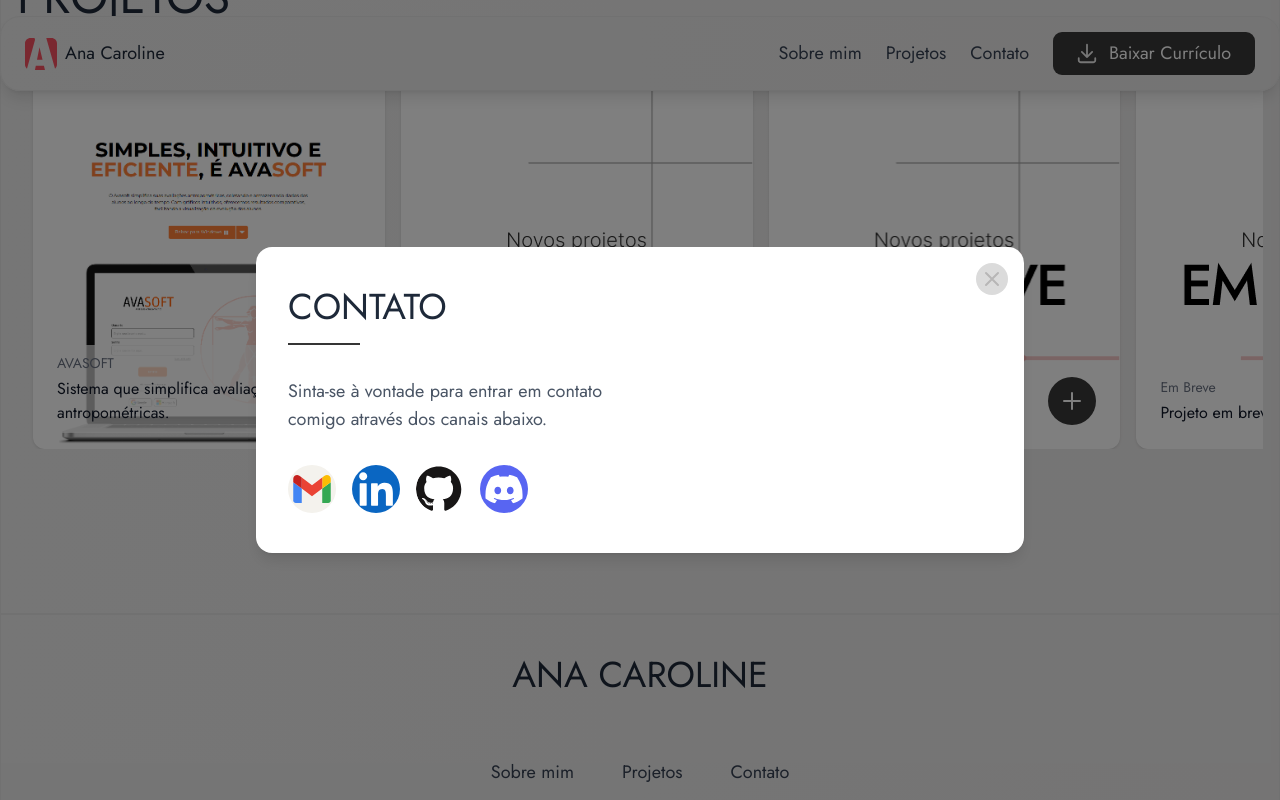
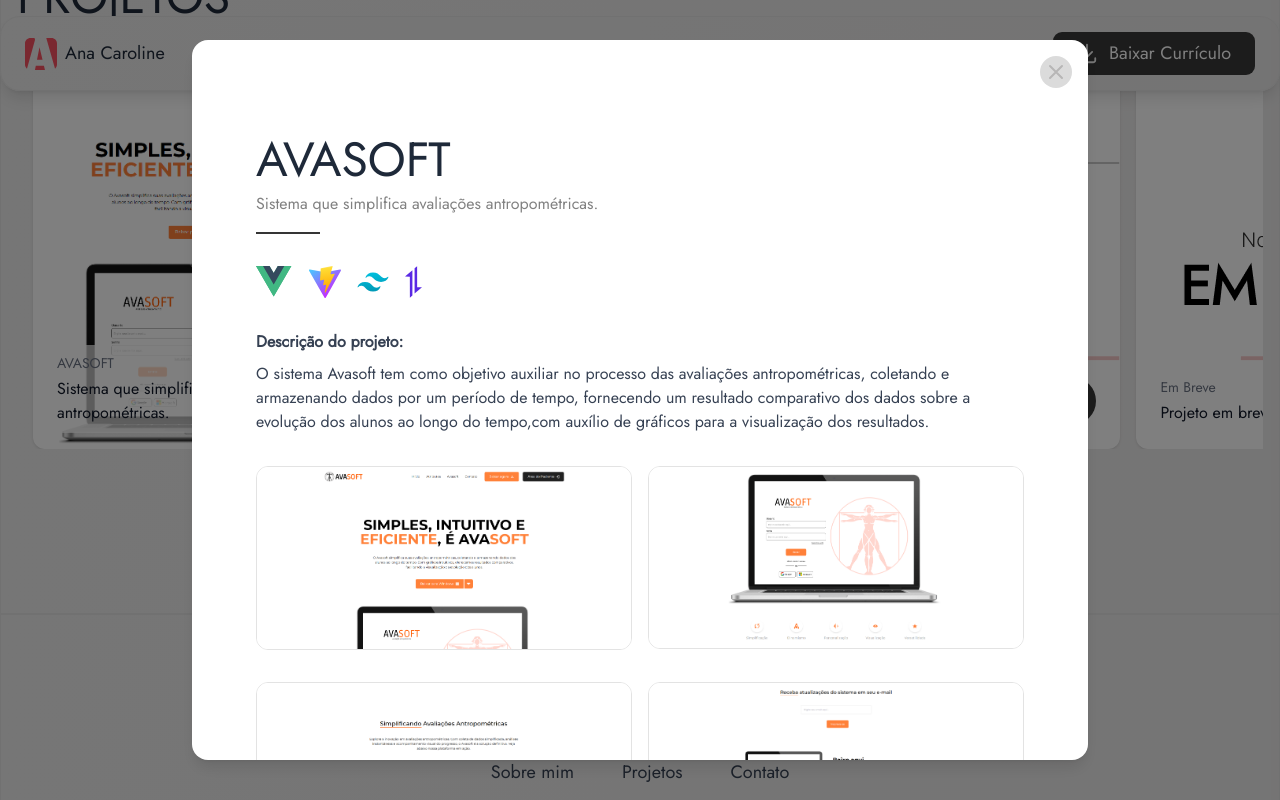
Before and after one commit to anacarolinens/ana-portifolio, a React (Vite) app: page / in a window 1280 px wide. Both pictures are taken after a click on the button 336 px from the left and 2725 px from the top of the page. Shown: the part 2325-3125 px from the top of the page. Built offline with nearby package versions, Linux system fonts and the light colour scheme.

Commit message:
💥 fix: corrige o projectModal

```diff
--- a/src/components/ProjectModal.jsx
+++ b/src/components/ProjectModal.jsx
@@ -6,10 +6,11 @@
 /**
  * Components
  */
+
 import React from "react";
 import ReactDOM from "react-dom";
 
-const ContactModal = ({ isOpen, onClose }) => {
+const ProjectModal = ({ isOpen, onClose, project }) => {
   if (!isOpen) return null;
 
   return ReactDOM.createPortal(
@@ -18,7 +19,7 @@
       onClick={onClose}
     >
       <div
-        className="relative bg-white rounded-2xl max-w-3xl w-full mx-4 max-h-[90vh] overflow-auto shadow-lg"
+        className="relative bg-white rounded-2xl max-w-4xl w-full max-h-[90vh] overflow-hidden shadow-lg"
         onClick={(e) => e.stopPropagation()}
       >
         <button
@@ -41,70 +42,78 @@
           </svg>
         </button>
 
-        <section
-          id="contact-modal"
-          className="flex flex-col lg:flex-row items-start justify-start px-6 md:px-8 py-10"
-        >
-          <div className="w-full lg:w-1/2 mb-8 lg:mb-0">
-            <h2 className="text-2xl sm:text-3xl lg:text-4xl font-medium text-gray-800 uppercase mb-4">
-              Contato
-            </h2>
-            <span className="block w-18 h-0.5 bg-[var(--color-shadow-gray)] mb-8"></span>
-            <p className="text-base sm:text-lg text-gray-600 mb-8 max-w-prose">
-              Sinta-se à vontade para entrar em contato comigo através dos
-              canais abaixo.
+        <div className="p-16 overflow-auto max-h-[90vh]">
+          <h2 className="text-5xl text-gray-800 mb-2 mt-8">{project.title}</h2>
+          <p className="text-[var(--color-bg-sub-gray)] text-1x2 mb-4">
+            {project.subtitle}
           </p>
-            <div className="flex space-x-4">
-              <a href="mailto:caroline.ana.n.s@gmail.com" className="block">
+          <span className="block w-16 h-0.5 bg-[var(--color-shadow-gray)] mb-8"></span>
+
+          <div className="flex flex-wrap items-center gap-4 mb-8">
+            {project.technologies?.map((src, index) => (
               <img
-                  src="/public/images/gmail.svg"
-                  alt="Gmail"
-                  className="w-12 h-12 rounded-full hover:opacity-80 duration-300 transition-transform hover:scale-115"
+                key={index}
+                src={src}
+                alt={`Tecnologia ${index + 1}`}
+                className="h-8 w-auto duration-300 transition-transform hover:scale-115"
               />
-              </a>
+            ))}
+          </div>
+
+          <p className="text-gray-700 font-semibold mb-2">
+            Descrição do projeto:
+          </p>
+          <p className="text-gray-700 mb-8">{project.description}</p>
+
+          {project.imageM && Array.isArray(project.imageM) && (
+            <div className="grid grid-cols-1 md:grid-cols-2 gap-4 mb-12 mt-6">
+              {project.imageM.map((src, index) => (
+                <img
+                  key={index}
+                  src={src}
+                  alt={`${project.title} imagem ${index + 1}`}
+                  className="w-full h-auto rounded-xl mb-4 border border-[var(--color-border-gray)] duration-300 transition-transform hover:scale-105"
+                />
+              ))}
+            </div>
+          )}
+
+          <div className="flex justify-center space-x-4">
             <a
-                href="https://www.linkedin.com/in/anacarolinens/"
+              href={project.url}
               target="_blank"
-                rel="noopener noreferrer"
-                className="block"
+              className="flex items-center px-6 py-3 rounded-[9px] text-sm sm:text-[18px] font-normal text-white bg-[var(--color-hover-gray)] duration-300 transition-transform hover:scale-105"
             >
               <img
-                  src="/public/images/linkedin-blue.svg"
-                  alt="LinkedIn"
-                  className="w-12 h-12 rounded-full hover:opacity-80 duration-300 transition-transform hover:scale-115"
+                src="/images/link.svg"
+                alt="Link Logo"
+                width={20}
+                height={20}
+                className="mr-3"
               />
+              Ver o projeto
             </a>
+
             <a
-                href="https://github.com/anacarolinens"
+              href={project.githubLink}
               target="_blank"
-                rel="noopener noreferrer"
-                className="block"
+              className="flex items-center px-12 py-3 rounded-[9px] text-sm sm:text-[18px] font-normal text-white bg-[var(--color-hover-gray)] duration-300 transition-transform hover:scale-105"
             >
               <img
-                  src="/public/images/github-dark.svg"
-                  alt="GitHub"
-                  className="w-12 h-12 rounded-full hover:opacity-80 duration-300 transition-transform hover:scale-115"
+                src="/images/github.svg"
+                alt="GitHub Logo"
+                width={20}
+                height={20}
+                className="mr-3"
               />
-              </a>
-              <a
-                href="https://discord.com/users/523169642966155264"
-                target="_blank"
-                rel="noopener noreferrer"
-                className="block"
-              >
-                <img
-                  src="/public/images/discord.svg"
-                  alt="Discord"
-                  className="w-12 h-12 rounded-full hover:opacity-80 duration-300 transition-transform hover:scale-115"
-                />
+              GitHub
             </a>
           </div>
         </div>
-        </section>
       </div>
     </div>,
     document.body
   );
 };
 
-export default ContactModal;
+export default ProjectModal;
```
Lines whose indentation alone changed are shown as unchanged.
